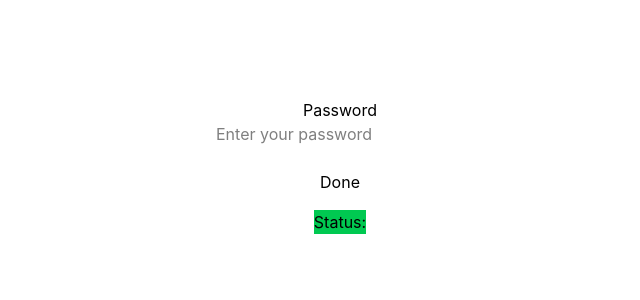
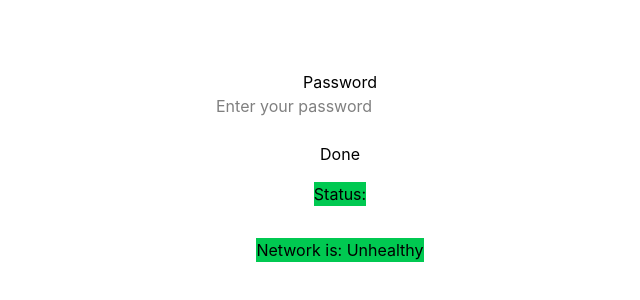
Before and after one commit to thisisommore/privllm-svelte-new, a SvelteKit app: page /new in a window 1280 px wide. Shown: the part 226-526 px from the top of the page, without its empty margins (300-940 px from the left). Built offline with nearby package versions, Linux system fonts and the light colour scheme; what xxdk-wasm would draw is missing.

Commit message:
add isHealthy status

```diff
--- a/src/lib/xxdk/index.svelte.ts
+++ b/src/lib/xxdk/index.svelte.ts
@@ -8,7 +8,8 @@ import xxdk from 'xxdk-wasm';
 import { xxdkStore } from '../../store';
 const { createKVStore, GetDefaultNDF, dmIndexedDbWorkerPath } = xxdk;
 class Progress {
-    value = $state('')
+    status = $state('')
+    isHealthy = $state(false)
 }
 export const progress = new Progress();
 
@@ -27,24 +28,22 @@ export const initWasm = async () => {
     const decoded = JSON.parse(decoder.decode(params));
     decoded.Network.EnableImmediateSending = true;
     const encodedParams = new TextEncoder().encode(JSON.stringify(decoded));
-    progress.value = 'loading cmix...';
+    progress.status = 'loading cmix...';
 
     xxdkStore.cmix = await xxdkStore.utils.LoadCmix(
         storageDir,
         xxdkStore.encryptedPassword,
         encodedParams
     );
-    progress.value = 'starting network follower...';
+    progress.status = 'starting network follower...';
     await xxdkStore.cmix.StartNetworkFollower(50000);
-    progress.value = 'waiting for network...';
+    progress.status = 'waiting for network...';
 
     await xxdkStore.cmix.WaitForNetwork(10 * 60 * 1000);
     xxdkStore.cmixId = xxdkStore.cmix.GetID();
-    // xxdkStore.cmix.AddHealthCallback({
-    //     Callback: (healthy: boolean) => {
-    //         progress.value = healthy ? 'connected' : 'disconnected';
-    //     }
-    // });
+    xxdkStore.cmix.AddHealthCallback({
+        Callback: healthy => progress.isHealthy = healthy
+    });
     await setTimeoutPromise(10_000);
     return new Promise<void>((resolve) => {
         const interval = setInterval(async () => {
@@ -53,11 +52,11 @@ export const initWasm = async () => {
                 const report = JSON.parse(decoder.decode(statusResult));
                 const registered = report.NumberOfNodesRegistered ?? 0;
                 const total = report.NumberOfNodes ?? 1;
-                progress.value = `Node registration progress: ${registered}/${total}`;
+                progress.status = `Node registration progress: ${registered}/${total}`;
                 logger.log(`[privllm] Node registration progress: ${registered}/${total} nodes`);
 
                 if (total > 0 && registered / total >= 0.2) {
-                    progress.value = `Node registration threshold met: ${registered}/${total}`;
+                    progress.status = `Node registration threshold met: ${registered}/${total}`;
                     logger.log(`[privllm] Node registration threshold met (${0.2})`);
                     clearInterval(interval);
                     const raw = await xxdkStore.utils!.GenerateChannelIdentity(xxdkStore.cmixId!);
--- a/src/routes/new/+page.svelte
+++ b/src/routes/new/+page.svelte
@@ -15,6 +15,9 @@
 	>
 
 	<div class="m-4 bg-green-500">
-		Status: <span id="status">{progress.value}</span>
+		Status: <span id="status">{progress.status}</span>
+	</div>
+	<div class="m-4 bg-green-500">
+		Network is: <span id="status">{progress.isHealthy ? 'Healthy' : 'Unhealthy'}</span>
 	</div>
 </div>
```
